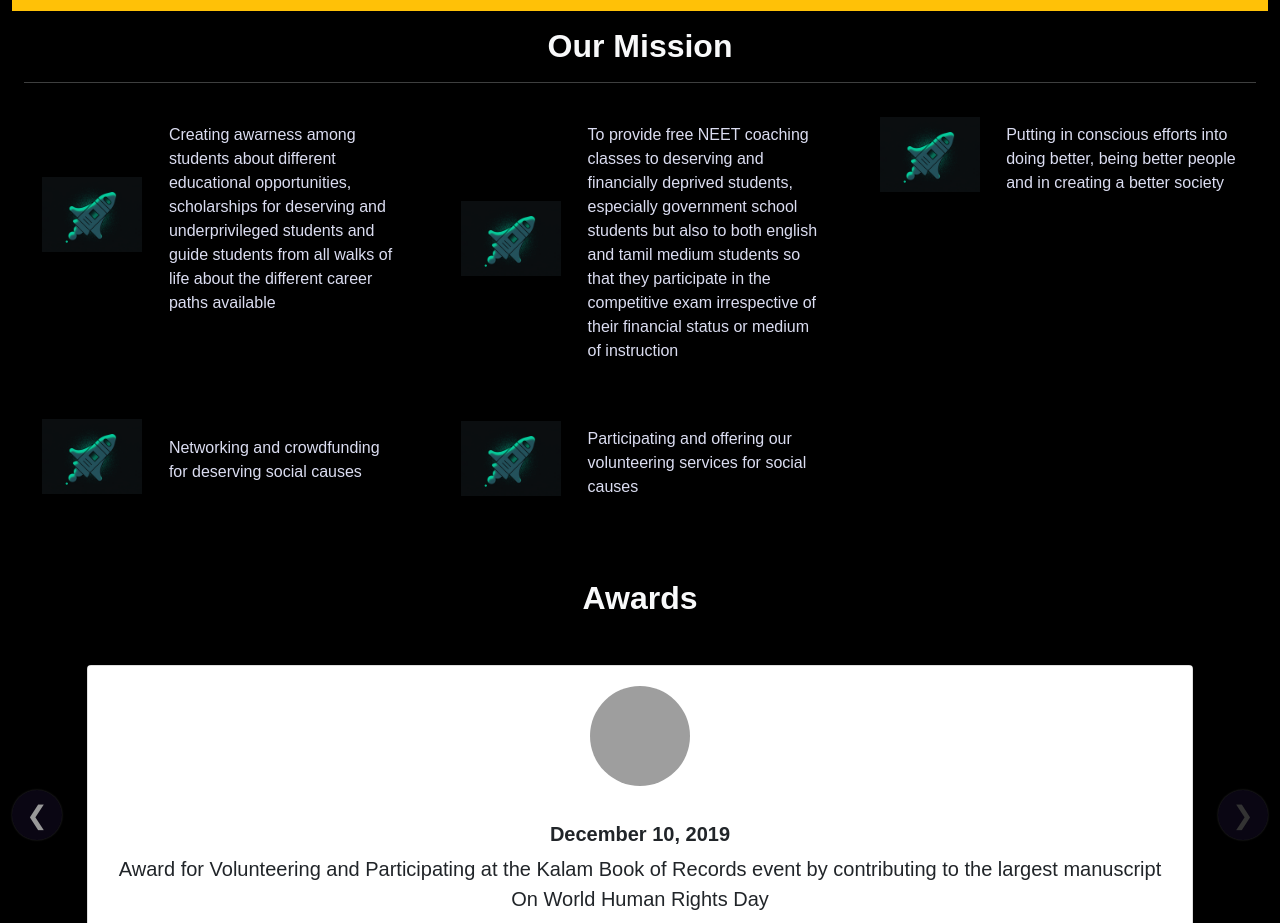
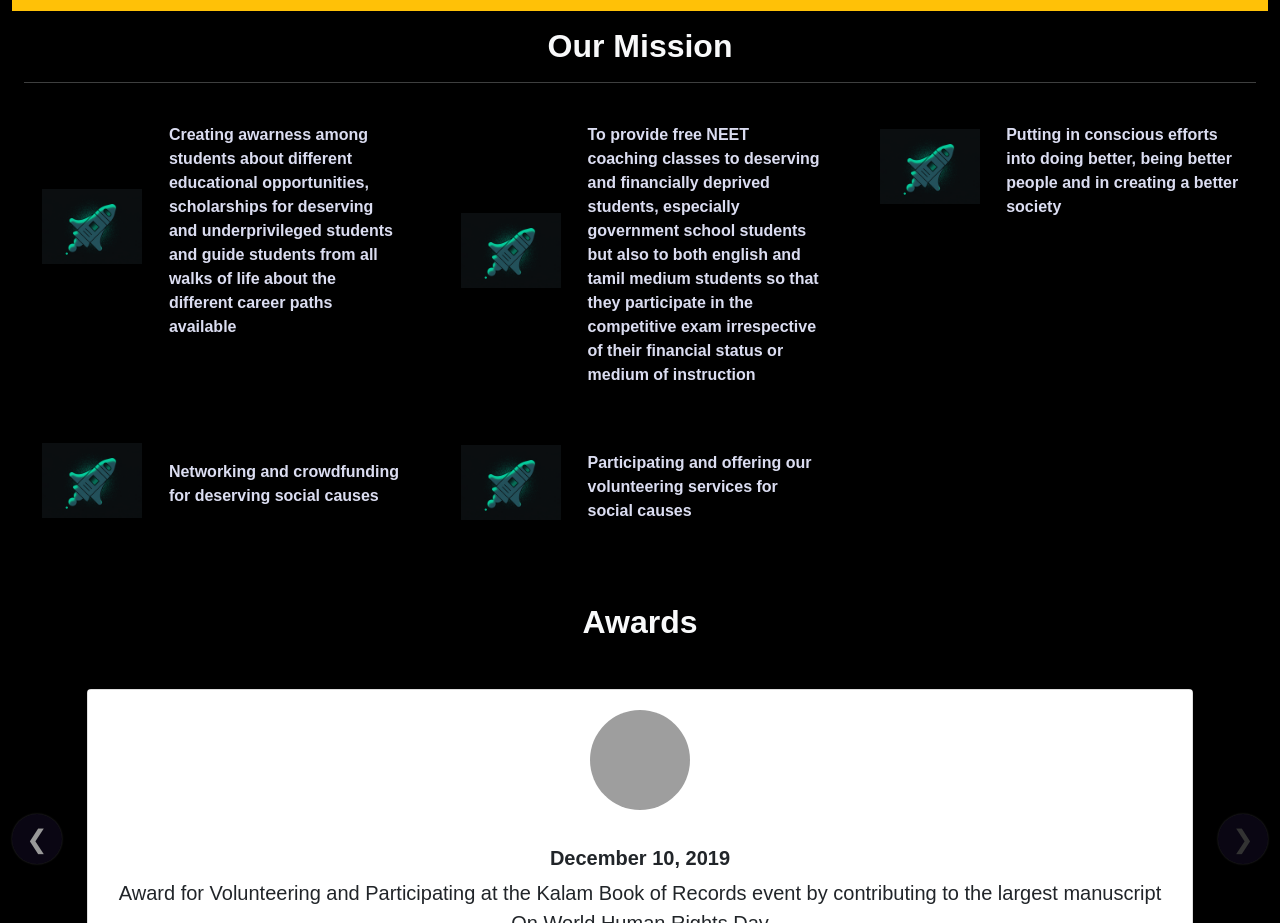
Before and after one commit to sandeep-v1404/kanaa-web, a React (Create React App) app: page / in a window 1280 px wide. Shown: the part 2760-3683 px from the top of the page. Built offline with nearby package versions, Linux system fonts and the light colour scheme; grey boxes are pictures that could not be loaded.

Commit message:
feat(Website): Build kanaa-v1

```diff
--- a/src/components/OurMission.js
+++ b/src/components/OurMission.js
@@ -17,7 +17,7 @@ const OurMission = () => {
                                     </Col>
                                     <Col className="mission_desc" sm={12} md={8}>
                                         <Card.Title>{elem.title}</Card.Title>
-                                        <Card.Text>
+                                        <Card.Text className="fw-bolder">
                                             {elem.description}
                                         </Card.Text>
                                     </Col>
```
